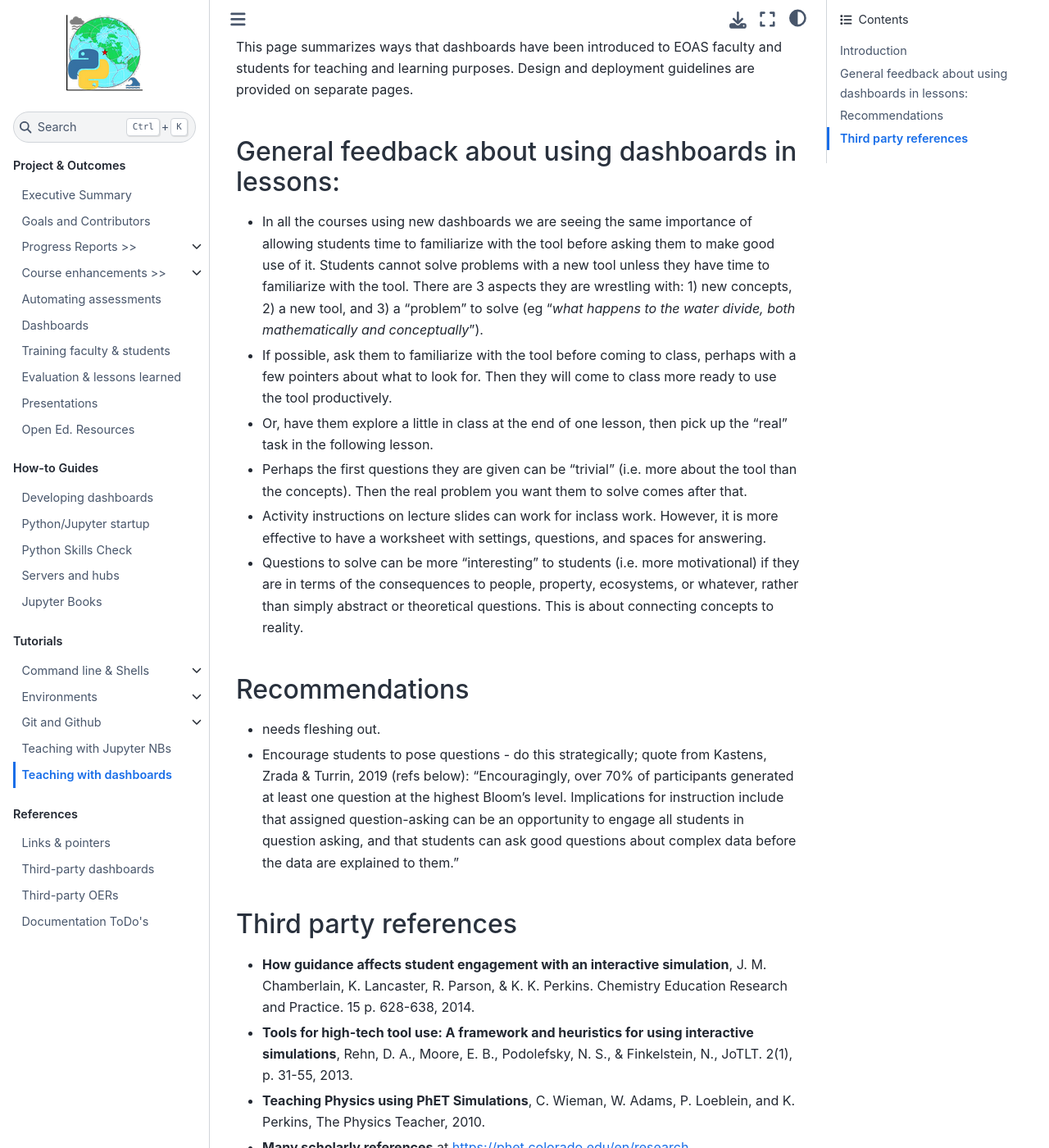
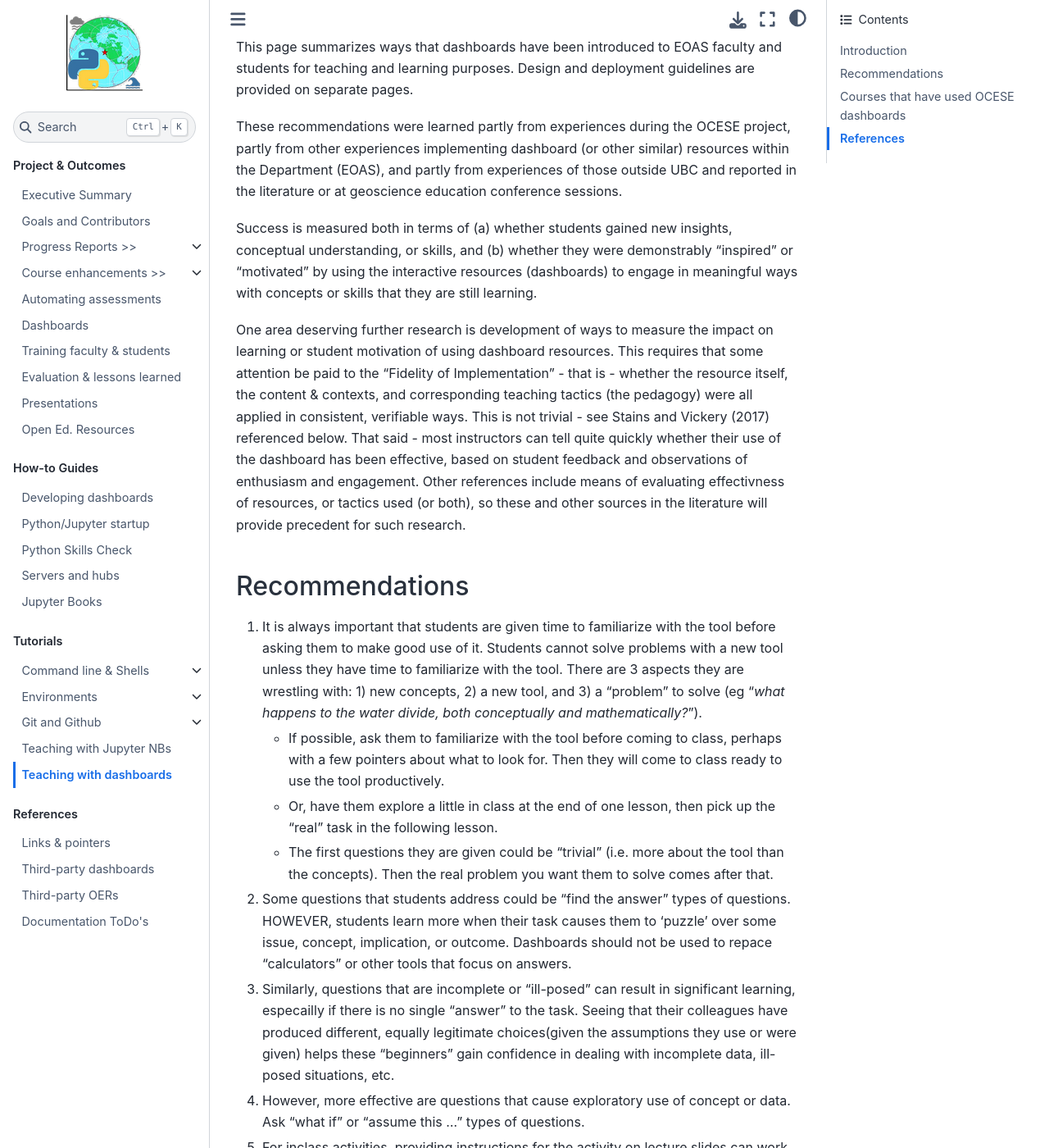
Before and after one commit to eoas-ubc/eoas-ubc.github.io, a Jupyter Book: the page built from docs/tut-teachwith-dashboards.md, in a window 1280 px wide and 1400 px high, scrolled down 218 px. Shown: the whole window at 82% size. Built offline with Jupyter Book 1.0.4 settings and Sphinx 7.4.7 and the Sphinx Book theme 1.1.4, drawn with Linux system fonts in a browser that asks for light colours; some of the changed text lies outside the part shown.

Commit message:
three more files updated - nearing the end

```diff
--- a/docs/tut-teachwith-dashboards.md
+++ b/docs/tut-teachwith-dashboards.md
@@ -4,26 +4,50 @@
 
 This page summarizes ways that dashboards have been introduced to EOAS faculty and students for teaching and learning purposes. Design and deployment guidelines are provided on separate pages.
 
-## General feedback about using dashboards in lessons:
+These recommendations were learned partly from experiences during the OCESE project, partly from other experiences implementing dashboard (or other similar) resources within the Department (EOAS), and partly from experiences of those outside UBC and reported in the literature or at geoscience education conference sessions.
 
-* In all the courses using new dashboards we are seeing the same importance of allowing students time to familiarize with the tool before asking them to make good use of it. Students cannot solve problems with a new tool unless they have time to familiarize with the tool. There are 3 aspects they are wrestling with: 1) new concepts, 2) a new tool, and 3) a "problem" to solve (eg "_what happens to the water divide, both mathematically and conceptually_").
-* If possible, ask them to familiarize with the tool before coming to class, perhaps with a few pointers about what to look for. Then they will come to class more ready to use the tool productively.
-* Or, have them explore a little in class at the end of one lesson, then pick up the "real" task in the following lesson.
-* Perhaps the first questions they are given can be "trivial" (i.e. more about the tool than the concepts). Then the real problem you want them to solve comes after that.
-* Activity instructions on lecture slides can work for inclass work. However, it is more effective to have a worksheet with settings, questions, and spaces for answering.
-* Questions to solve can be more "interesting" to students (i.e. more motivational) if they are in terms of the consequences to people, property, ecosystems, or whatever, rather than simply abstract or theoretical questions. This is about connecting concepts to reality.
+Success is measured both in terms of (a) whether students gained new insights, conceptual understanding, or skills, and (b) whether they were demonstrably "inspired" or "motivated" by using the interactive resources (dashboards) to engage in meaningful ways with concepts or skills that they are still learning.
+
+One area deserving further research is development of ways to measure the impact on learning or student motivation of using dashboard resources. This requires that some attention be paid to the "Fidelity of Implementation" - that is - whether the resource itself, the content & contexts, and corresponding teaching tactics (the pedagogy) were all applied in consistent, verifiable ways. This is not trivial - see Stains and Vickery (2017) referenced below. That said - most instructors can tell quite quickly whether their use of the dashboard has been effective, based on student feedback and observations of enthusiasm and engagement. Other references include means of evaluating effectivness of resources, or tactics used (or both), so these and other sources in the literature will provide precedent for such research.
 
 ## Recommendations
 
-* needs fleshing out.
-* Encourage students to pose questions - do this strategically; quote from Kastens, Zrada & Turrin, 2019 (refs below): "Encouragingly, over 70% of participants generated at least one question at the highest Bloom’s level. Implications for instruction include that assigned question-asking can be an opportunity to engage all students in question asking, and that students can ask good questions about complex data before the data are explained to them."
+1. It is always important that students are given time to familiarize with the tool before asking them to make good use of it. Students cannot solve problems with a new tool unless they have time to familiarize with the tool. There are 3 aspects they are wrestling with: 1) new concepts, 2) a new tool, and 3) a "problem" to solve (eg "_what happens to the water divide, both conceptually and mathematically?_").
+    * If possible, ask them to familiarize with the tool before coming to class, perhaps with a few pointers about what to look for. Then they will come to class ready to use the tool productively.
+    * Or, have them explore a little in class at the end of one lesson, then pick up the "real" task in the following lesson.
+    * The first questions they are given could be "trivial" (i.e. more about the tool than the concepts). Then the real problem you want them to solve comes after that.
+2. Some questions that students address could be "find the answer" types of questions. HOWEVER, students learn more when their task causes them to 'puzzle' over some issue, concept, implication, or outcome. Dashboards should not be used to repace "calculators" or other tools that focus on answers.
+3. Similarly, questions that are incomplete or "ill-posed" can result in significant learning, especailly if there is no single "answer" to the task. Seeing that their colleagues have produced different, equally legitimate choices(given the assumptions they use or were given) helps these "beginners" gain confidence in dealing with incomplete data, ill-posed situations, etc.
+4. However, more effective are questions that cause exploratory use of concept or data. Ask "what if" or "assume this ..." types of questions.
+5. For inclass activities, providing instructions for the activity on lecture slides can work. However, it is more effective to have a worksheet with settings, questions, and spaces for answering. This helps students focus and keep up.
+6. Students are more motivated by questions that aim to address or solve issues with consequences to people, property, ecosystems, or whatever, rather than simply abstract or theoretical questions. This is about connecting concepts to reality.
+7. Encourage students to pose questions - do this strategically; quote from Kastens, Zrada & Turrin, 2019 (refs below): "_Encouragingly, over 70% of participants generated at least one question at the highest Bloom’s level. Implications for instruction include that assigned question-asking can be an opportunity to engage all students in question asking, and that students can ask good questions about complex data before the data are explained to them._"
+8. ALSO - be sure to consider the wisdom expressed by others. The references below are a short "starter" list with guidelines for facilitating effective learning with simuilations, demonstrations and interactive resources.
 
-## Third party references
+## Courses that have used OCESE dashboards
 
-* **How guidance affects student engagement with an interactive simulation**, J. M. Chamberlain, K. Lancaster, R. Parson, & K. K. Perkins. Chemistry Education Research and Practice. 15 p. 628-638, 2014.
-* **Tools for high-tech tool use: A framework and heuristics for using interactive simulations**, Rehn, D. A., Moore, E. B., Podolefsky, N. S., & Finkelstein, N., JoTLT. 2(1), p. 31-55, 2013.
-* **Teaching Physics using PhET Simulations**, C. Wieman, W. Adams, P. Loeblein, and K. Perkins, The Physics Teacher, 2010.
-* **Many scholarly references** at [https://phet.colorado.edu/en/research](https://phet.colorado.edu/en/research).
-* **What Kinds of Questions Do Students Ask While Exploring Data Visualizations?**, Kastens, Kim A., Melissa Zrada, and Margie Turrin.  Journal of Geoscience Education 68, no. 3 (July 2, 2020): 199–219. https://doi.org/10.1080/10899995.2019.1675447.
-* **Creating Effective Interactive Tools for Learning:  Insights from the PhET Interactive Simulations Project**, Perkins, Katherine, Noah Podolefsky, Kelly Lancaster, and Emily Moore. In Proceedings of World Conference on Educational Multimedia, Hypermedia and Telecommunications 2012, 2012:436–41, 2012. http://editlib.org/p/40781.
-* See also references on the **[QuEST](https://blogs.ubc.ca/eoasquest)** project [references page](https://blogs.ubc.ca/eoasquest/references/).
+Use links in this list to explore ways that EOAS courses have used or are using interactive dashboard resources.
+
+* [ENVR 300](crs-envr300.md), Introduction to Research in Environmental Science.
+* [EOSC 112](crs-eosc112.md), The Fluid Earth: Atmosphere and Ocean.
+* [EOSC 116](crs-eosc116.md), Mesozoic Earth: Time of the Dinosaurs.
+* [EOSC 310](crs-eosc310.md), The Earth and the Solar System.
+* EOSC 323, Structural Geology I, students explored [Mohr's Circles](dashboards.md).
+* [EOSC 325](crs-eosc325.md), Principles of Physical Hydrogeology.
+* [EOSC 340](crs-eosc340.md), Global Climate Change.
+* [EOSC 372](crs-eosc372.md), Introductory Oceanography: Circulation and Plankton.
+* [EOSC 429](crs-eosc429.md), Groundwater Contamination.
+
+## References
+
+* Chamberlain, J.M., K. Lancaster, R. Parson, & K. K. Perkins, **How guidance affects student engagement with an interactive simulation**. Chemistry Education Research and Practice. 15 p. 628-638, 2014.
+* Kastens, Kim A., Melissa Zrada, and Margie Turrin, **What Kinds of Questions Do Students Ask While Exploring Data Visualizations?**,  Journal of Geoscience Education 68, no. 3 (July 2, 2020): 199–219. https://doi.org/10.1080/10899995.2019.1675447.
+* Perkins, Katherine, Noah Podolefsky, Kelly Lancaster, and Emily Moore, **Creating Effective Interactive Tools for Learning:  Insights from the PhET Interactive Simulations Project**, in Proceedings of World Conference on Educational Multimedia, Hypermedia and Telecommunications 2012, 2012:436–41, 2012. http://editlib.org/p/40781.
+* Rehn, D. A., Moore, E. B., Podolefsky, N. S., & Finkelstein, N., **Tools for high-tech tool use: A framework and heuristics for using interactive simulations**, JoTLT. 2(1), p. 31-55, 2013.
+* Stains, Marilyne, and Trisha Vickrey, **Fidelity of Implementation: An Overlooked Yet Critical Construct to Establish Effectiveness of Evidence-Based Instructional Practices**, CBE—Life Sciences Education 16, no. 1, March 2017. [https://doi.org/10.1187/cbe.16-03-0113](https://doi.org/10.1187/cbe.16-03-0113).
+* Wieman, C., W. Adams, P. Loeblein, and K. Perkins, **Teaching Physics using PhET Simulations**, The Physics Teacher, 2010.
+
+See also ...
+
+* **Scholarly references** at [https://phet.colorado.edu/en/research](https://phet.colorado.edu/en/research).
+* **References** on the **[QuEST](https://blogs.ubc.ca/eoasquest)** project [references page](https://blogs.ubc.ca/eoasquest/references/).
```
Also changed, not shown: docs/fix-list.md (+7 -5 lines), docs/tut-teachwith-jnbs.md (+17 -25 lines).
